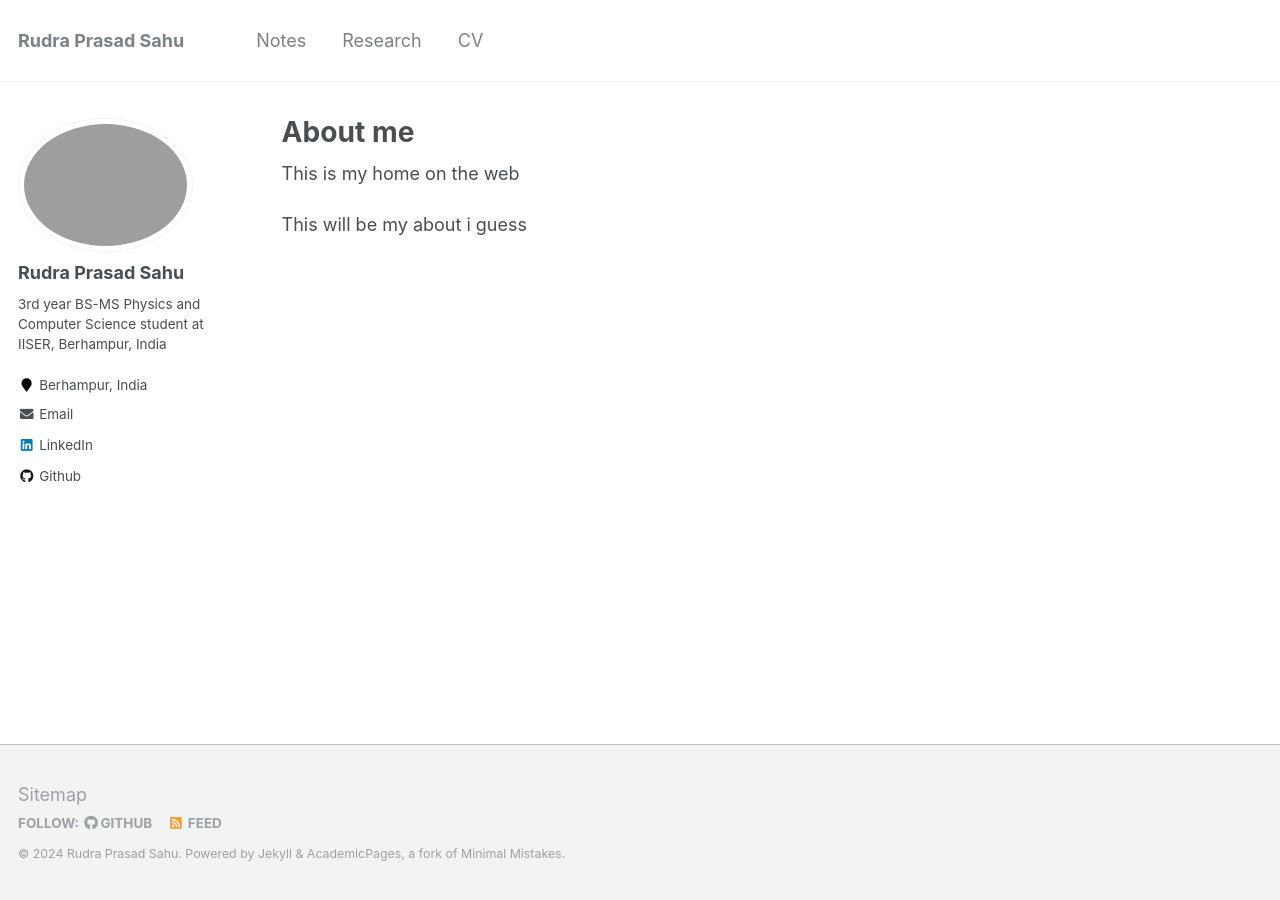
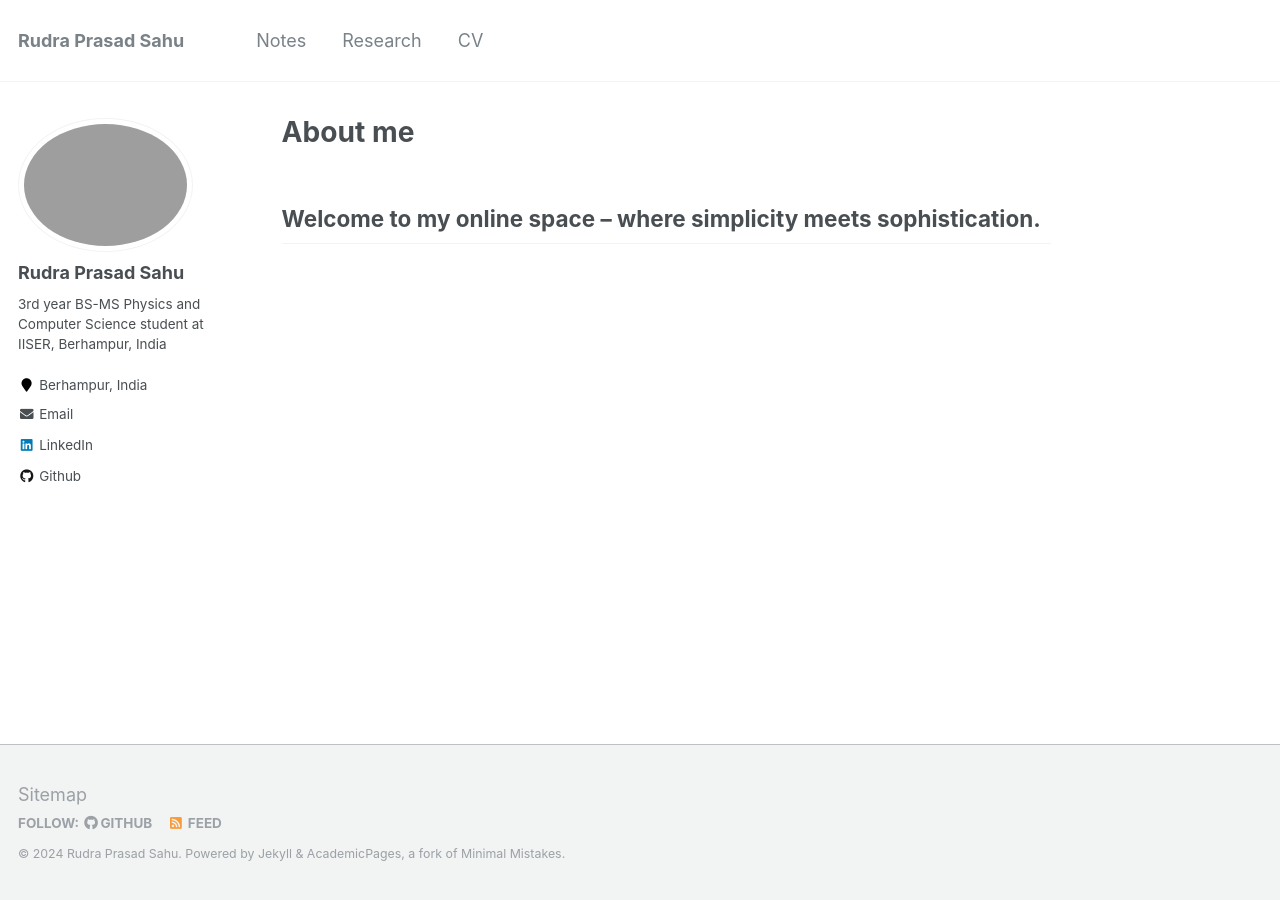
Before and after one commit to rudraprsd/rudraprsd.github.io, a Jekyll site: the page built from _pages/about.md, in a window 1280 px wide. Built offline with Jekyll 4.4.1, drawn with Linux system fonts in a browser that asks for light colours.

Commit message:
some update

```diff
--- a/_pages/about.md
+++ b/_pages/about.md
@@ -8,6 +8,4 @@ redirect_from:
   - /about.html
 ---
 
-This is my home on the web
-
-This will be my about i guess
+## Welcome to my online space – where simplicity meets sophistication.
```
Also changed, not shown: 1 other file.
